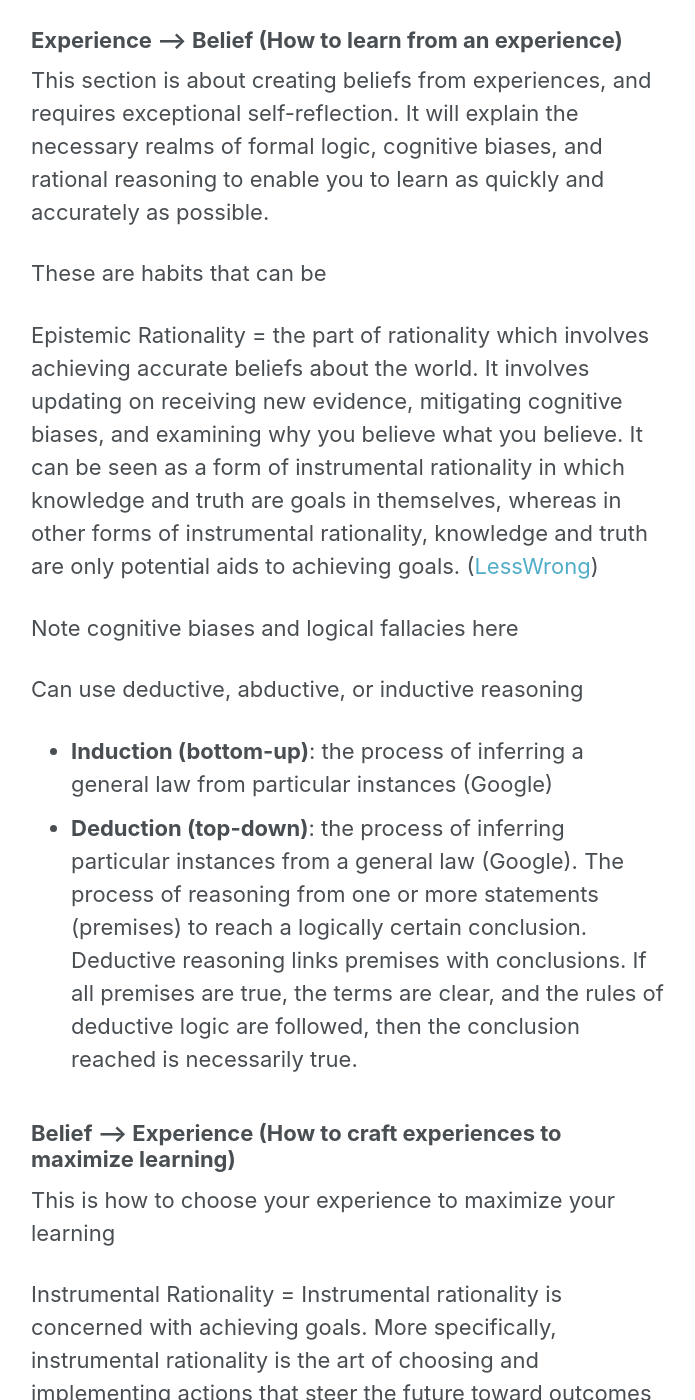
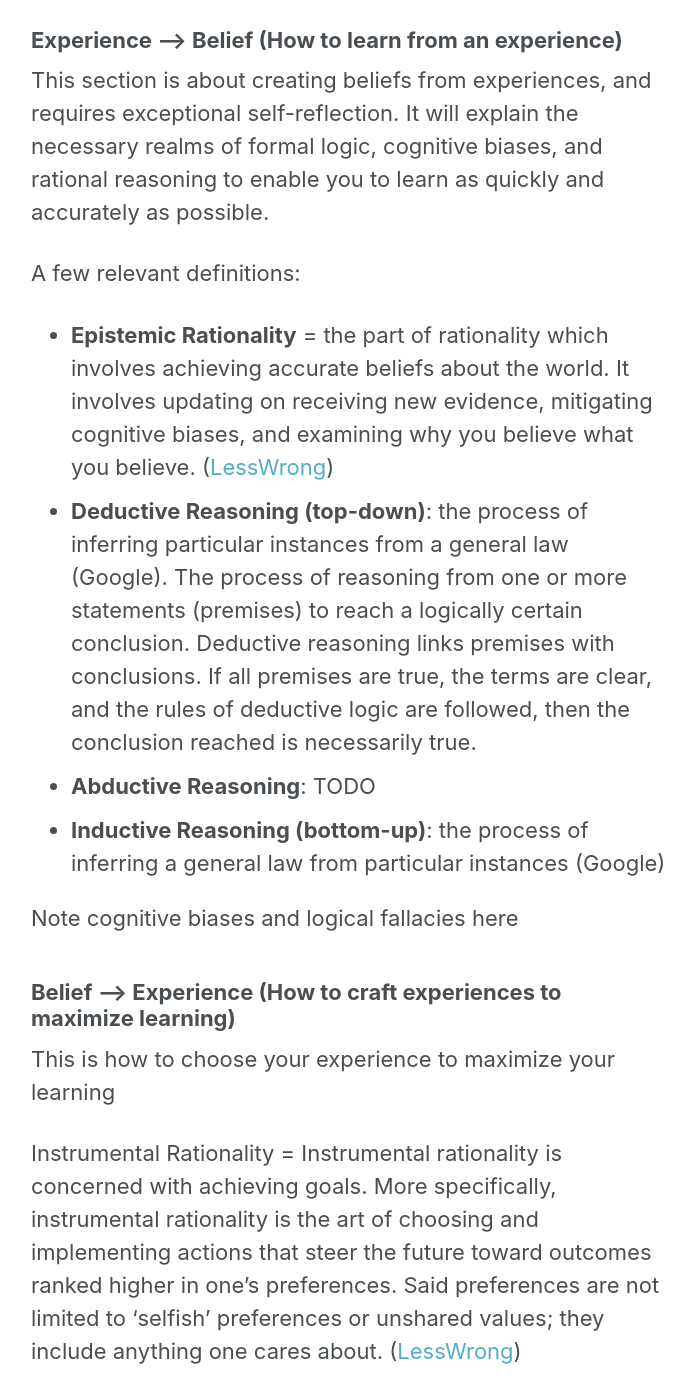
Before and after one commit to shanemileham/levelupmylife, a Jekyll site: the page built from _content/learning.md, in a window 1280 px wide and 1400 px high, scrolled down 1385 px. Shown: the whole window, without its empty margins (291-986 px from the left). Built offline with Jekyll 4.4.1, drawn with Linux system fonts in a browser that asks for light colours; comment, search, counter and statistics services are not loaded; some of the changed text lies outside the part shown.

Commit message:
Working on learning doc

```diff
--- a/_content/learning.md
+++ b/_content/learning.md
@@ -21,17 +21,14 @@ The more an experience differs from a person's expectation, the more room there
 ### Experience --> Belief (How to learn from an experience)
 This section is about creating beliefs from experiences, and requires exceptional self-reflection. It will explain the necessary realms of formal logic, cognitive biases, and rational reasoning to enable you to learn as quickly and accurately as possible.
 
-These are habits that can be
+A few relevant definitions:
+- **Epistemic Rationality** = the part of rationality which involves achieving accurate beliefs about the world. It involves updating on receiving new evidence, mitigating cognitive biases, and examining why you believe what you believe. ([LessWrong](https://wiki.lesswrong.com/wiki/Rationality#Epistemic_rationality))
+- **Deductive Reasoning (top-down)**: the process of inferring particular instances from a general law (Google). The process of reasoning from one or more statements (premises) to reach a logically certain conclusion. Deductive reasoning links premises with conclusions. If all premises are true, the terms are clear, and the rules of deductive logic are followed, then the conclusion reached is necessarily true.
+- **Abductive Reasoning**: TODO
+- **Inductive Reasoning (bottom-up)**: the process of inferring a general law from particular instances (Google)
 
 
-Epistemic Rationality = the part of rationality which involves achieving accurate beliefs about the world. It involves updating on receiving new evidence, mitigating cognitive biases, and examining why you believe what you believe. It can be seen as a form of instrumental rationality in which knowledge and truth are goals in themselves, whereas in other forms of instrumental rationality, knowledge and truth are only potential aids to achieving goals. ([LessWrong](https://wiki.lesswrong.com/wiki/Rationality#Epistemic_rationality))
-
 Note cognitive biases and logical fallacies here
-
-Can use deductive, abductive, or inductive reasoning
-
-- **Induction (bottom-up)**: the process of inferring a general law from particular instances (Google)
-- **Deduction (top-down)**: the process of inferring particular instances from a general law (Google). The process of reasoning from one or more statements (premises) to reach a logically certain conclusion. Deductive reasoning links premises with conclusions. If all premises are true, the terms are clear, and the rules of deductive logic are followed, then the conclusion reached is necessarily true.
 
 
 
```
Also changed, not shown: other parts of _content/learning.md (+1 -0 lines).
